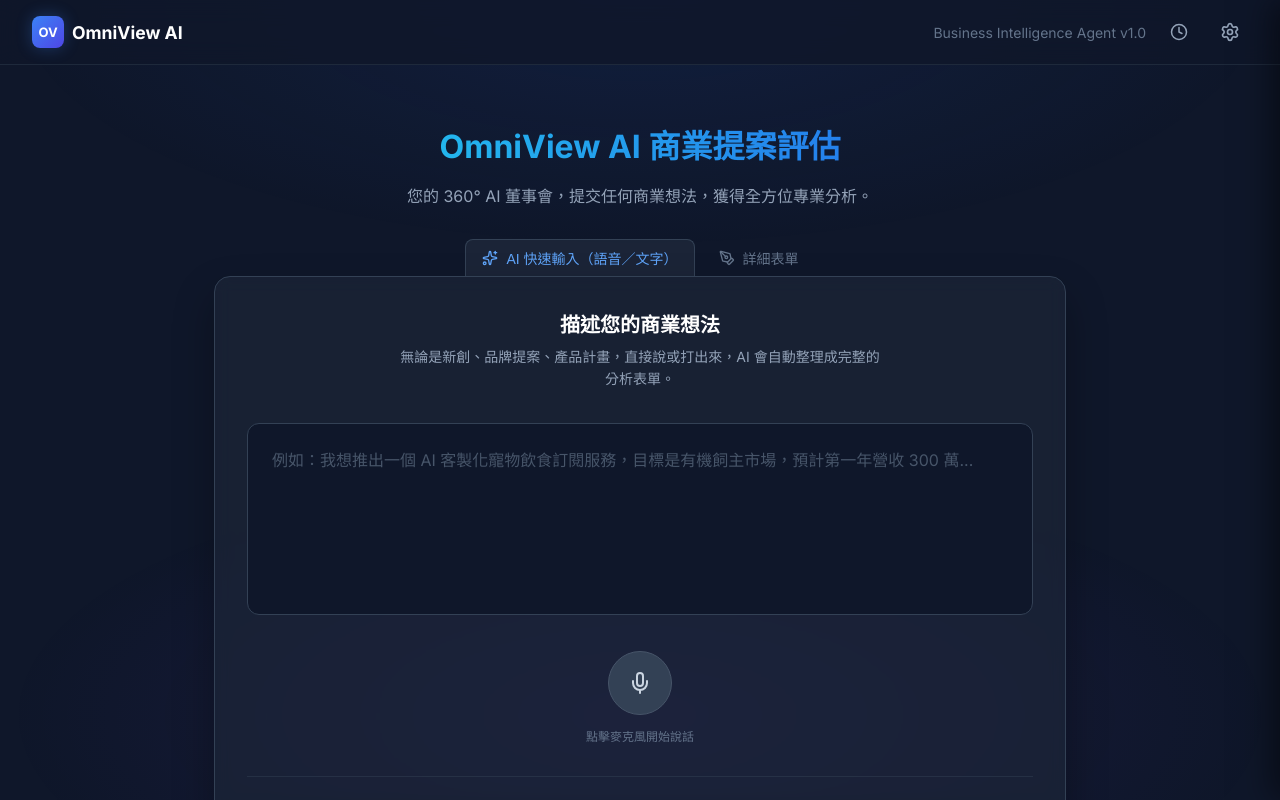
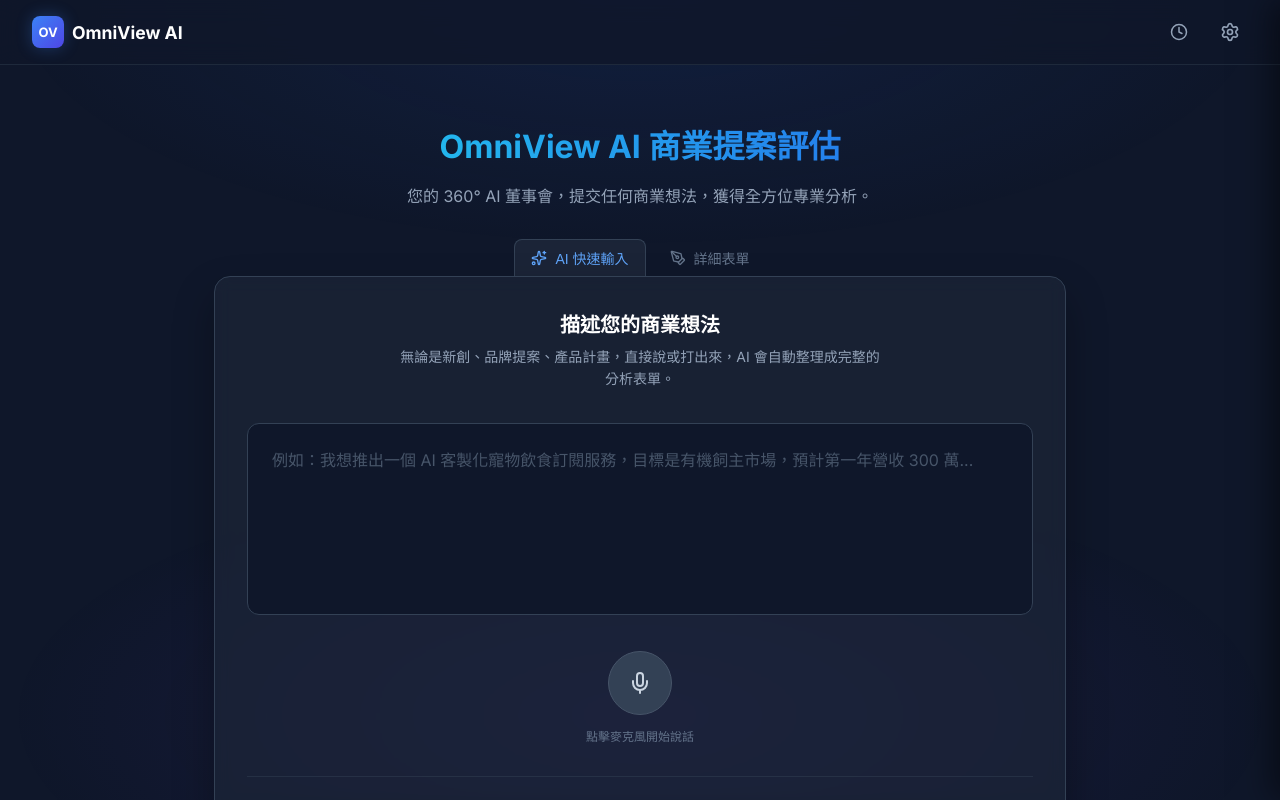
Before and after one commit to Hugo7079/Business-Agent, a React (Vite) app: page / in a window 1280 px wide. Shown: the top 800 px of the page. Built offline with nearby package versions, Linux system fonts and the light colour scheme.

Commit message:
ui: remove Business Intelligence Agent v1.0 subtitle and parentheses from quick input tab

```diff
--- a/App.tsx
+++ b/App.tsx
@@ -114,7 +114,6 @@
               <span className="logo-text">OmniView AI</span>
             </div>
             <div className="header-right">
-              <span className="header-subtitle">Business Intelligence Agent v1.0</span>
               <button className="history-header-btn" onClick={() => setIsHistoryOpen(true)} title="歷史記錄">
                 <Clock size={18} />
                 {history.length > 0 && <span className="history-badge">{history.length}</span>}
--- a/components/InputForm.tsx
+++ b/components/InputForm.tsx
@@ -97,7 +97,7 @@
 
       <div className="tab-bar">
         <button onClick={() => setInputMethod('quick')} className={`tab-btn ${inputMethod === 'quick' ? 'active' : ''}`}>
-          <Sparkles size={16} /> AI 快速輸入（語音／文字）
+          <Sparkles size={16} /> AI 快速輸入
         </button>
         <button onClick={() => setInputMethod('manual')} className={`tab-btn ${inputMethod === 'manual' ? 'active' : ''}`}>
           <PenTool size={16} /> 詳細表單
```
